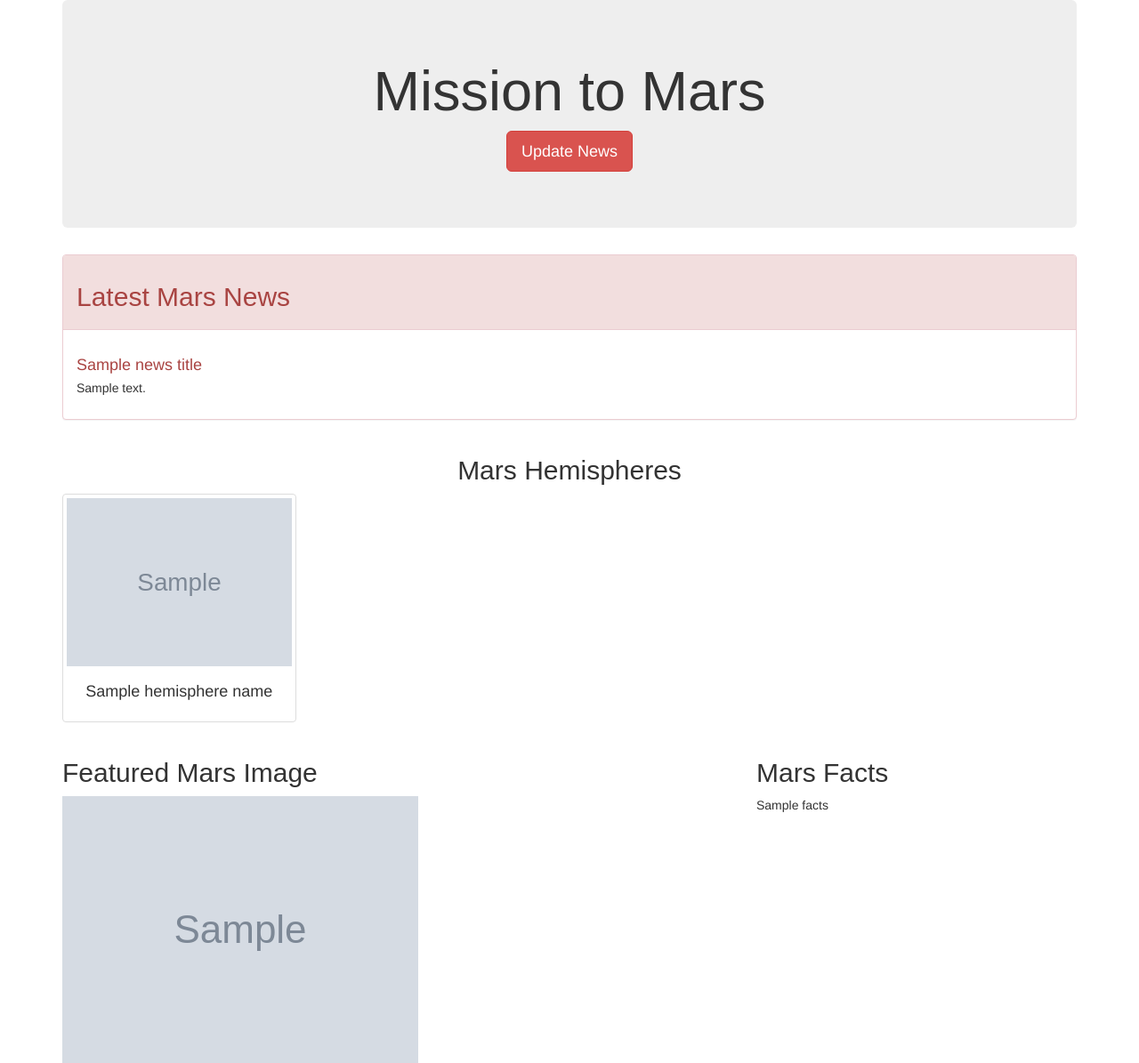
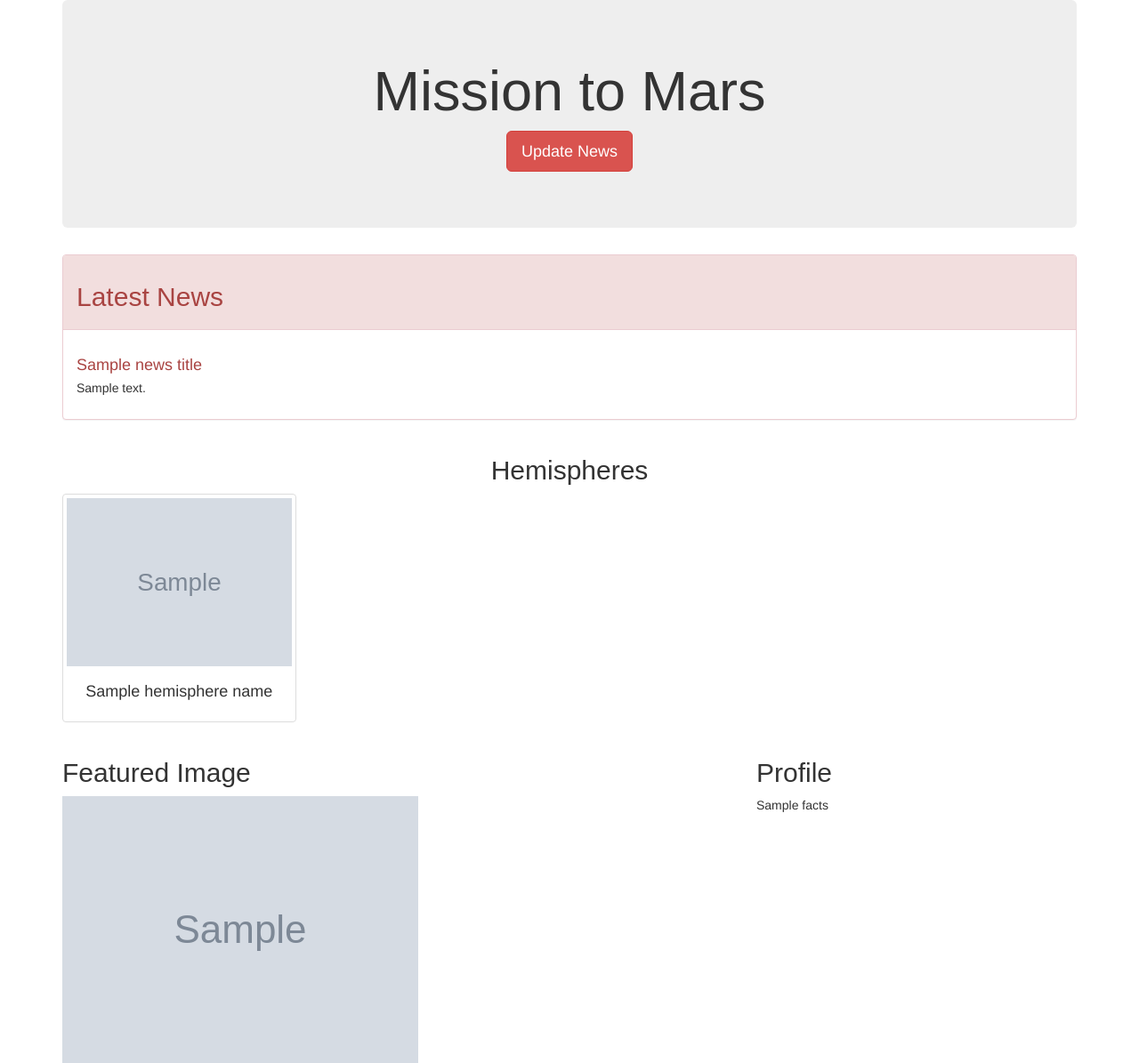
Before and after one commit to tri-bui/sandbox-scrapers, a Flask app: page / in a window 1280 px wide. Shown: the whole page at 89% size. Run offline with Flask 2, Linux system fonts and the light colour scheme; grey boxes marked "Sample" are stand-in pictures; a database or web service that is not in the repository returns one stand-in record (values such as "Sample title"); some libraries are stand-ins or nearby versions; some web fonts are replaced.

Commit message:
Refactor mars_scraper/templates/index.html

```diff
--- a/mars_scraper/templates/index.html
+++ b/mars_scraper/templates/index.html
@@ -38,22 +38,20 @@
         <div class="panel panel-danger" id="mars-news">
 
             <!-- Panel heading -->
-            <div class="panel-heading">
-                <h2>Latest Mars News</h2>
-            </div>
+            <div class="panel-heading"><h2>Latest News</h2></div>
 
             <!-- Panel body -->
             <div class="panel-body media">
                 <div class="media-body">
 
-                    {% for i in range(mars.news_titles | length) %}
+                    {% for i in range(mars.news_titles|length) %}
                         <h4 class="media-heading">
                             <a class="text-danger" href={{mars.news_links[i]}}>
                                 {{mars.news_titles[i]}}
                             </a>
                         </h4>
                         <p>{{mars.news_summaries[i]}}</p>
-                        {% if i + 1 < mars.news_titles | length %}
+                        {% if i + 1 < mars.news_titles|length %}
                             <hr />
                         {% endif %}
                     {% endfor %}
@@ -63,13 +61,13 @@
 
         <!-- Hemispheres -->
         <div class="row text-center mb-5" id="mars-hemi">
-            <h2>Mars Hemispheres</h2>
-            {% for i in range(mars.hemisphere_names | length) %}
+            <h2>Hemispheres</h2>
+            {% for i in range(mars.hemisphere_names|length) %}
                 <div class="col-md-3">
                     <div class="thumbnail">
                         <img class="img-responsive"
-                            src={{mars.hemisphere_images[i]}}
-                            alt={{mars.hemisphere_names[i] + ' Hemisphere'}}
+                             src={{mars.hemisphere_images[i]}}
+                             alt={{mars.hemisphere_names[i]+" Hemisphere"}}
                         />
                         <h4 class="caption">{{mars.hemisphere_names[i]}}</h4>
                     </div>
@@ -78,11 +76,11 @@
         </div>
 
         <!-- Image and facts-->
-        <div class="row" id="mars-feat">
+        <div class="row mb-5" id="mars-feat">
 
             <!-- Featured image -->
             <div class="col-md-8" id="mars-img">
-                <h2>Featured Mars Image</h2>
+                <h2>Featured Image</h2>
                 <img class="img-responsive"
                      src={{mars.featured_image}}
                      alt="Mars featured image"
@@ -91,8 +89,8 @@
 
             <!-- Facts table -->
             <div class="col-md-4" id="mars-fact">
-                <h2>Mars Facts</h2>
-                {{mars.facts | safe}}
+                <h2>Profile</h2>
+                {{mars.facts|safe}}
             </div>
         </div>
     </div>
```
